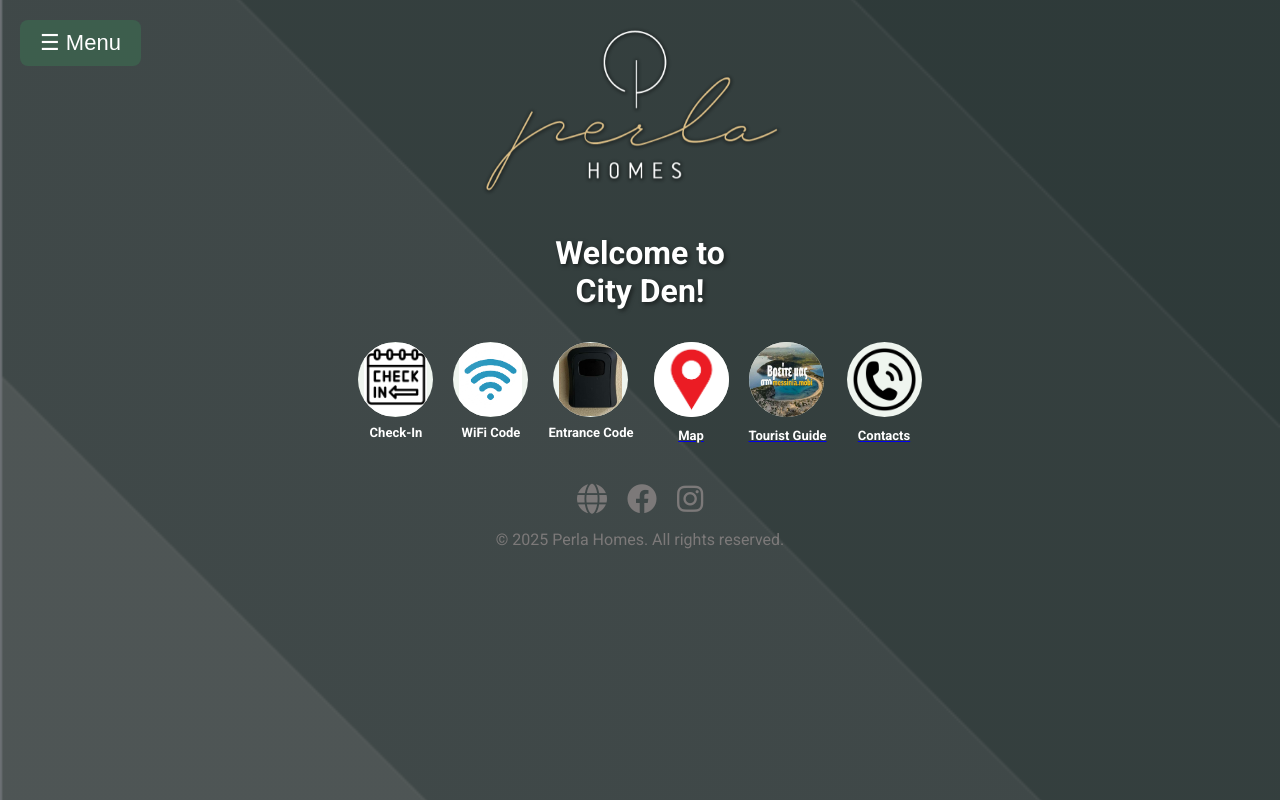
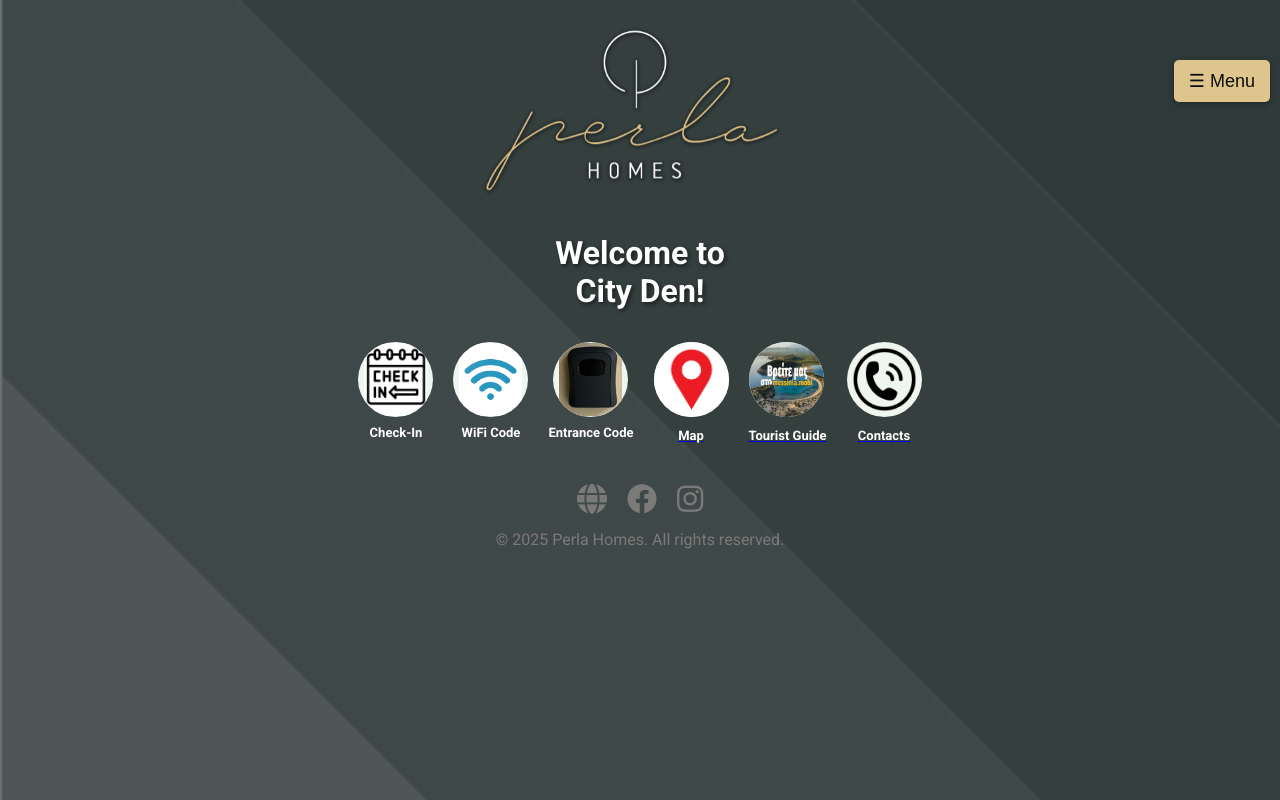
Before and after one commit to Perlahomes/City_Den_Guide, a plain HTML site: page index.html in a window 1280 px wide. Drawn offline with Linux system fonts and the light colour scheme.

Commit message:
Refactor main.css for improved styling and layout

```diff
--- a/main.css
+++ b/main.css
@@ -61,18 +61,18 @@ body, html {
 
 /* Sidebar open button */
 .open-btn {
-    font-size:22px;
-    cursor:pointer;
-    background-color:#3d5e4d;
-    color:white;
-    padding:10px 20px;
-    border:none;
-    border-radius:8px;
-    position:fixed;
-    top:20px;
-    left:20px;
-    z-index:1000;
-    transition:0.3s;
+    position: fixed;
+    top: 60px; /* Move it lower; adjust this value until it's visible */
+    right: 10px;
+    z-index: 10000; /* Make sure it's above the translate selector */
+    background-color: #dec48d;
+    color: #0e0d0d;
+    border: none;
+    padding: 10px 15px;
+    border-radius: 5px;
+    font-size: 18px;
+    cursor: pointer;
+    box-shadow: 0 2px 6px rgba(0,0,0,0.3);
 }
 .open-btn:hover {background-color:#dec48d; color:#0e0d0d;}
 
```
